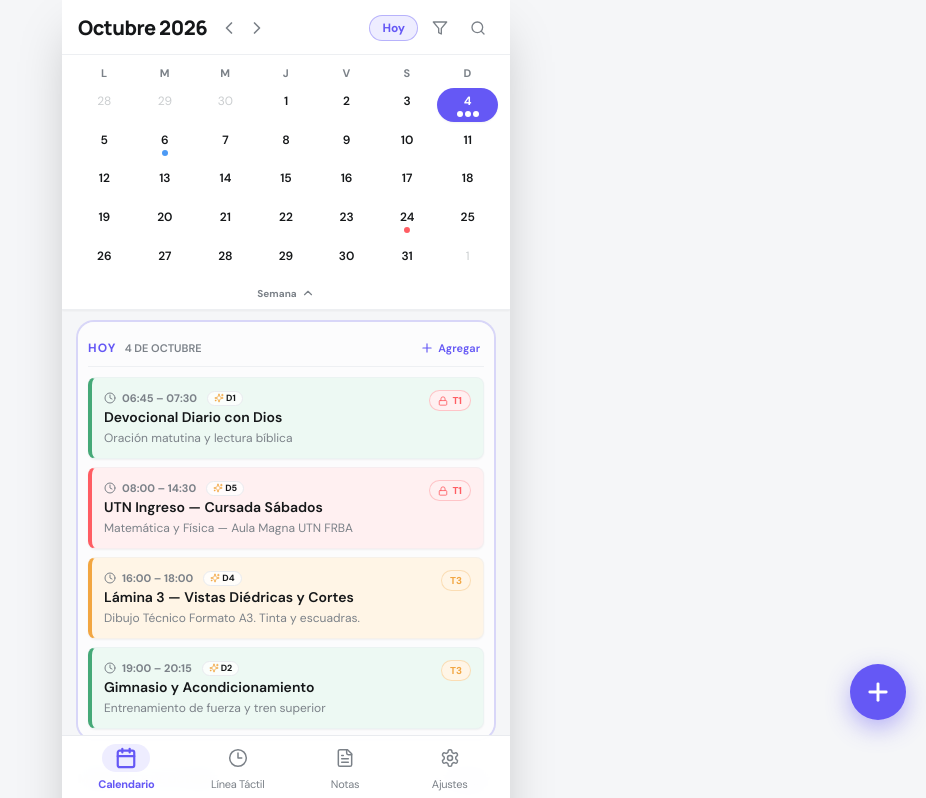
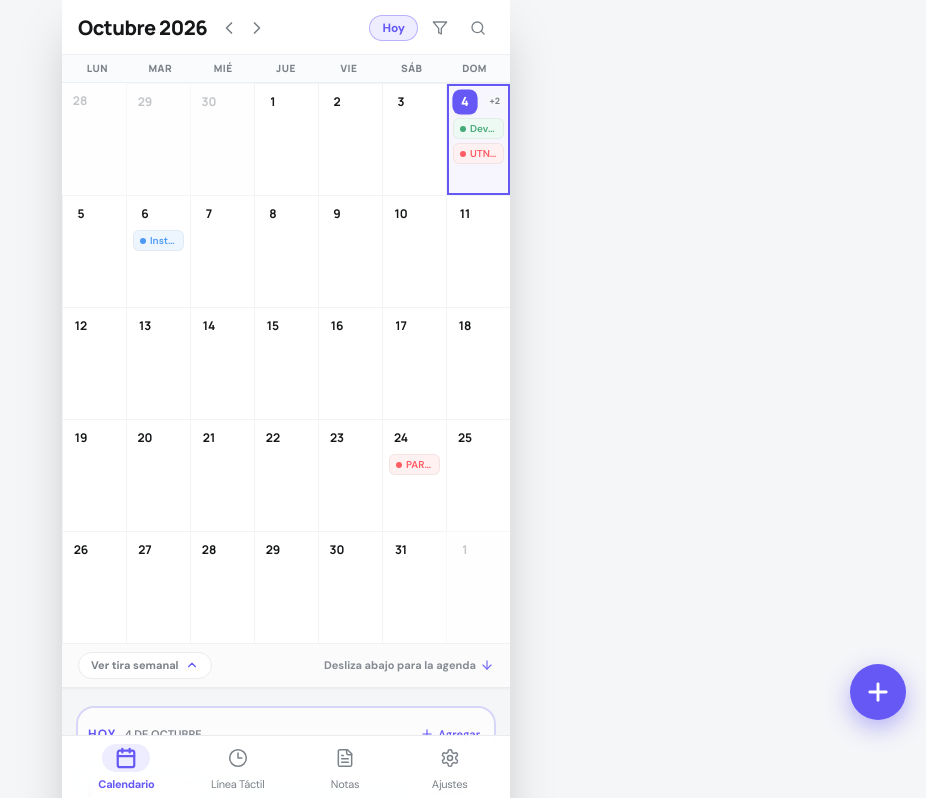
Before and after one commit to TodoTobi/ritmo-calendario-pro, a Next.js app: page / in a window 1280 px wide. Shown: the top 798 px of the page, without its empty margins (354-1280 px from the left). Built offline with nearby package versions, Linux system fonts and the light colour scheme.

Commit message:
feat(ui): make month calendar full-screen hero with continuous scroll to agenda feed

```diff
--- a/app/page.tsx
+++ b/app/page.tsx
@@ -271,14 +271,15 @@ export default function RitmoMainPage() {
       />
 
       {/* Main Content Area switched by Active Tab */}
-      <main className="flex-1 flex flex-col overflow-hidden">
+      <main className="flex-1 flex flex-col overflow-y-auto">
         {activeTab === 'calendar' && (
-          <>
+          <div className="w-full flex flex-col">
             <MonthHeaderCollapsible
               currentDate={currentDate}
               selectedDate={selectedDate}
               events={displayedEvents}
               onSelectDate={handleSelectDate}
+              onEventClick={(ev) => setSelectedEventForModal(ev)}
             />
             <AgendaFeed
               events={displayedEvents}
@@ -289,7 +290,7 @@ export default function RitmoMainPage() {
                 setIsQuickAddOpen(true);
               }}
             />
-          </>
+          </div>
         )}
 
         {activeTab === 'timeline' && (
--- a/components/calendar/AgendaFeed.tsx
+++ b/components/calendar/AgendaFeed.tsx
@@ -43,7 +43,7 @@ export const AgendaFeed: React.FC<AgendaFeedProps> = ({
   }, [events, selectedDateStr]);
 
   return (
-    <div className="flex-1 overflow-y-auto px-4 py-3 space-y-6 pb-28">
+    <div className="w-full px-4 py-5 space-y-6 pb-36">
       {groupedEvents.map(([dateStr, dayEvents]) => {
         const { label, dateNum, isCurrentDay } = formatDayHeader(dateStr);
         const isSelected = dateStr === selectedDateStr;
--- a/components/calendar/MonthHeaderCollapsible.tsx
+++ b/components/calendar/MonthHeaderCollapsible.tsx
@@ -9,13 +9,14 @@ import {
 } from '@/lib/date-utils';
 import { CalendarEvent } from '@/types/database.types';
 import { EVENT_COLOR_MAP } from '@/lib/color-tokens';
-import { ChevronDown, ChevronUp } from 'lucide-react';
+import { ChevronDown, ChevronUp, ArrowDown } from 'lucide-react';
 
 interface MonthHeaderCollapsibleProps {
   currentDate: Date;
   selectedDate: Date;
   events: CalendarEvent[];
   onSelectDate: (date: Date) => void;
+  onEventClick?: (event: CalendarEvent) => void;
 }
 
 export const MonthHeaderCollapsible: React.FC<MonthHeaderCollapsibleProps> = ({
@@ -23,6 +24,7 @@ export const MonthHeaderCollapsible: React.FC<MonthHeaderCollapsibleProps> = ({
   selectedDate,
   events,
   onSelectDate,
+  onEventClick,
 }) => {
   const [isExpanded, setIsExpanded] = useState<boolean>(true);
 
@@ -30,7 +32,7 @@ export const MonthHeaderCollapsible: React.FC<MonthHeaderCollapsibleProps> = ({
   const weekStripDays = getWeekDaysStrip(selectedDate);
   const displayedDays = isExpanded ? monthGridDays : weekStripDays;
 
-  const weekDayHeaders = ['L', 'M', 'M', 'J', 'V', 'S', 'D'];
+  const weekDayHeaders = ['Lun', 'Mar', 'Mié', 'Jue', 'Vie', 'Sáb', 'Dom'];
 
   // Helper to find events on a given day
   const getDayEvents = (day: Date) => {
@@ -46,23 +48,25 @@ export const MonthHeaderCollapsible: React.FC<MonthHeaderCollapsibleProps> = ({
   };
 
   return (
-    <div className="bg-white border-b border-ritmo-line/80 px-3 pt-2 pb-1 shadow-sm transition-all duration-200">
-      {/* Day of Week Label Headers */}
-      <div className="grid grid-cols-7 mb-1 text-center">
-        {weekDayHeaders.map((letter, i) => (
+    <div className="w-full bg-white border-b border-ritmo-line shadow-sm transition-all duration-300">
+      {/* Weekday Labels Header */}
+      <div className="grid grid-cols-7 border-b border-ritmo-line/70 bg-ritmo-soft/60 px-1 py-1.5 text-center">
+        {weekDayHeaders.map((header) => (
           <span
-            key={`${letter}-${i}`}
-            className="text-[11px] font-bold text-ritmo-muted uppercase tracking-wider py-0.5"
+            key={header}
+            className="text-[10px] font-extrabold text-ritmo-muted uppercase tracking-wider font-manrope"
           >
-            {letter}
+            {header}
           </span>
         ))}
       </div>
 
-      {/* Grid of Days */}
+      {/* Grid of Days — Hero Full-Height View */}
       <div
-        className={`grid grid-cols-7 gap-y-1 transition-all duration-200 ${
-          isExpanded ? 'min-h-[190px]' : 'min-h-[44px]'
+        className={`grid grid-cols-7 divide-x divide-y divide-ritmo-line/60 transition-all duration-300 ${
+          isExpanded
+            ? 'min-h-[calc(100dvh-200px)] md:min-h-[560px]'
+            : 'min-h-[70px]'
         }`}
       >
         {displayedDays.map((day) => {
@@ -72,64 +76,120 @@ export const MonthHeaderCollapsible: React.FC<MonthHeaderCollapsibleProps> = ({
           const dayEvents = getDayEvents(day);
 
           return (
-            <button
+            <div
               key={day.toISOString()}
-              type="button"
               onClick={() => handleDayClick(day)}
-              className={`group flex flex-col items-center justify-center py-1 rounded-full relative transition-transform active:scale-90 ${
+              className={`group flex flex-col p-1 sm:p-1.5 transition-colors relative cursor-pointer select-none ${
+                isExpanded ? 'min-h-[72px] sm:min-h-[88px]' : 'min-h-[64px]'
+              } ${
                 isSelected
-                  ? 'bg-ritmo-purple text-white shadow-sm font-extrabold'
+                  ? 'bg-ritmo-purple/5 ring-2 ring-inset ring-ritmo-purple'
                   : isCurrentDay
-                  ? 'border border-ritmo-purple text-ritmo-purple font-bold'
-                  : isCurrentMonthDay
-                  ? 'text-ritmo-ink hover:bg-ritmo-soft font-semibold'
-                  : 'text-ritmo-muted/40 font-normal'
+                  ? 'bg-[#fbfaff]'
+                  : !isCurrentMonthDay
+                  ? 'bg-ritmo-soft/40 opacity-45'
+                  : 'hover:bg-ritmo-soft/80 bg-white'
               }`}
             >
-              <span className="text-xs">{format(day, 'd')}</span>
+              {/* Date Header inside Cell */}
+              <div className="flex items-center justify-between mb-1">
+                <span
+                  className={`w-5 h-5 sm:w-6 sm:h-6 rounded-lg text-[11px] sm:text-xs font-manrope font-bold flex items-center justify-center transition-transform ${
+                    isSelected
+                      ? 'bg-ritmo-purple text-white shadow-sm font-extrabold scale-105'
+                      : isCurrentDay
+                      ? 'bg-ritmo-ink text-white font-extrabold'
+                      : isCurrentMonthDay
+                      ? 'text-ritmo-ink'
+                      : 'text-ritmo-muted'
+                  }`}
+                >
+                  {format(day, 'd')}
+                </span>
 
-              {/* Event Category Indicator Dots (Up to 3 dots) */}
-              <div className="flex items-center gap-0.5 mt-0.5 h-1.5">
+                {/* Event Count pill if there are many */}
+                {dayEvents.length > 2 && isExpanded && (
+                  <span className="text-[9px] font-bold text-ritmo-muted px-1 rounded-full bg-ritmo-soft hidden sm:inline-block">
+                    +{dayEvents.length - 2}
+                  </span>
+                )}
+              </div>
+
+              {/* Event Previews inside Cell */}
+              {isExpanded ? (
+                <div className="flex flex-col gap-1 overflow-hidden flex-1">
+                  {dayEvents.slice(0, 2).map((ev) => {
+                    const colorScheme = EVENT_COLOR_MAP[ev.color] || EVENT_COLOR_MAP.orange;
+                    return (
+                      <div
+                        key={ev.id}
+                        onClick={(e) => {
+                          e.stopPropagation();
+                          onSelectDate(day);
+                          if (onEventClick) onEventClick(ev);
+                        }}
+                        className={`group/pill flex items-center gap-1 px-1.5 py-0.5 rounded-md text-[9px] sm:text-[10px] font-semibold truncate transition-transform hover:scale-[1.02] border border-black/5 ${colorScheme.bg} ${colorScheme.text}`}
+                        title={`${ev.start_time.slice(0, 5)} ${ev.title}`}
+                      >
+                        <span
+                          className="w-1.5 h-1.5 rounded-full flex-shrink-0"
+                          style={{ backgroundColor: colorScheme.accent }}
+                        />
+                        <span className="truncate">{ev.title}</span>
+                      </div>
+                    );
+                  })}
+
+                  {dayEvents.length > 2 && (
+                    <span className="text-[8px] font-bold text-ritmo-muted sm:hidden px-0.5">
+                      +{dayEvents.length - 2} más
+                    </span>
+                  )}
+                </div>
+              ) : (
+                /* Compact Strip Dots */
+                <div className="flex items-center justify-center gap-1 mt-auto h-2">
                   {dayEvents.slice(0, 3).map((ev) => {
-                  const colorScheme = EVENT_COLOR_MAP[ev.color];
+                    const colorScheme = EVENT_COLOR_MAP[ev.color] || EVENT_COLOR_MAP.orange;
                     return (
                       <span
                         key={ev.id}
-                      className={`w-1.5 h-1.5 rounded-full transition-opacity ${
-                        isSelected ? 'bg-white' : ''
-                      }`}
-                      style={{
-                        backgroundColor: isSelected ? '#ffffff' : colorScheme.accent,
-                      }}
+                        className="w-1.5 h-1.5 rounded-full"
+                        style={{ backgroundColor: colorScheme.accent }}
                       />
                     );
                   })}
                 </div>
-            </button>
+              )}
+            </div>
           );
         })}
       </div>
 
-      {/* Collapse / Expand Handle Bar */}
-      <div className="flex justify-center mt-1">
+      {/* Bottom Bar: Toggle Button + Scroll Down Cue */}
+      <div className="flex items-center justify-between px-4 py-2 bg-ritmo-soft/50 border-t border-ritmo-line/60">
         <button
           type="button"
           onClick={() => setIsExpanded((prev) => !prev)}
-          aria-label={isExpanded ? 'Comprimir a vista semanal' : 'Expandir a vista mensual'}
-          className="flex items-center gap-1 py-1 px-3 text-[10px] font-bold text-ritmo-muted hover:text-ritmo-ink rounded-full transition-colors active:scale-95"
+          className="flex items-center gap-1.5 py-1 px-3 text-[11px] font-bold text-ritmo-muted hover:text-ritmo-ink bg-white rounded-full border border-ritmo-line shadow-2xs transition-transform active:scale-95"
         >
           {isExpanded ? (
             <>
-              <span>Semana</span>
-              <ChevronUp className="w-3.5 h-3.5" />
+              <span>Ver tira semanal</span>
+              <ChevronUp className="w-3.5 h-3.5 text-ritmo-purple" />
             </>
           ) : (
             <>
-              <span>Mes completo</span>
-              <ChevronDown className="w-3.5 h-3.5" />
+              <span>Ver mes completo</span>
+              <ChevronDown className="w-3.5 h-3.5 text-ritmo-purple" />
             </>
           )}
         </button>
+
+        <div className="flex items-center gap-1 text-[11px] font-bold text-ritmo-muted animate-pulse">
+          <span>Desliza abajo para la agenda</span>
+          <ArrowDown className="w-3.5 h-3.5 text-ritmo-purple" />
+        </div>
       </div>
     </div>
   );
```
Also changed, not shown: components/timeline/TactileTimeline.tsx (+18 -8 lines). Lines whose indentation alone changed are shown as unchanged.
